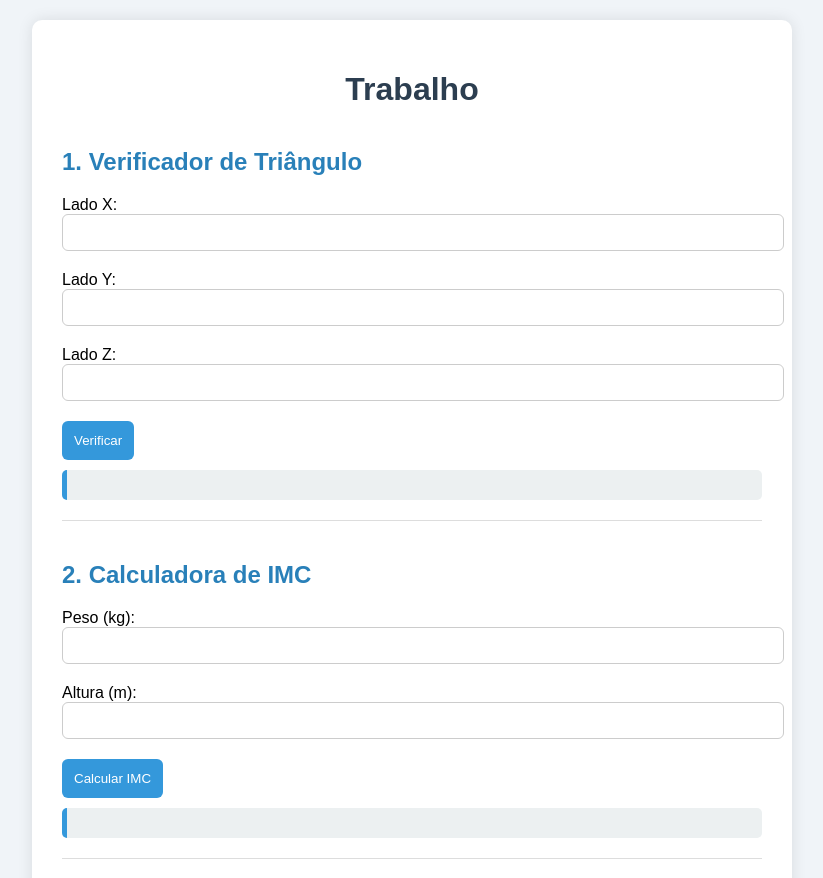
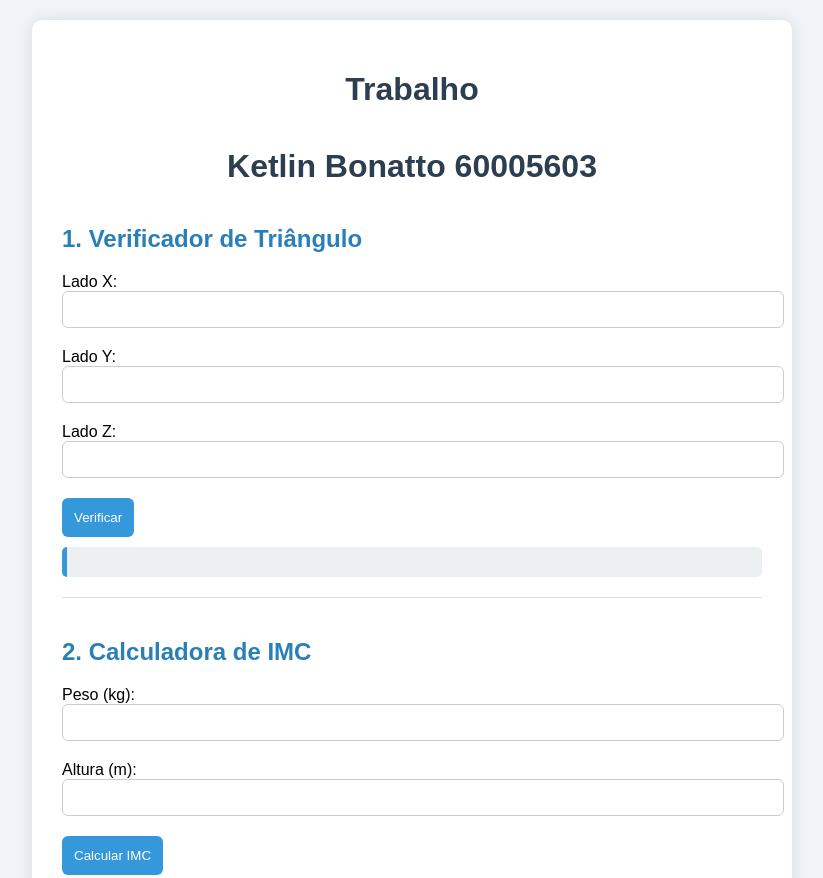
Before and after one commit to KetlinBonatto/Programacaointernet, a plain HTML site: page java/index.html in a window 1280 px wide. Shown: the top 878 px of the page, without its empty margins (228-1051 px from the left). Drawn offline with Linux system fonts and the light colour scheme.

Commit message:
Trabalho 2
Trabalho 2 nota

```diff
--- a/java/index.html
+++ b/java/index.html
@@ -10,6 +10,7 @@
 
     <div class="container">
         <h1>Trabalho</h1>
+        <h1>Ketlin Bonatto 60005603</h1>
 
         <section>
             <h2>1. Verificador de Triângulo</h2>
```
